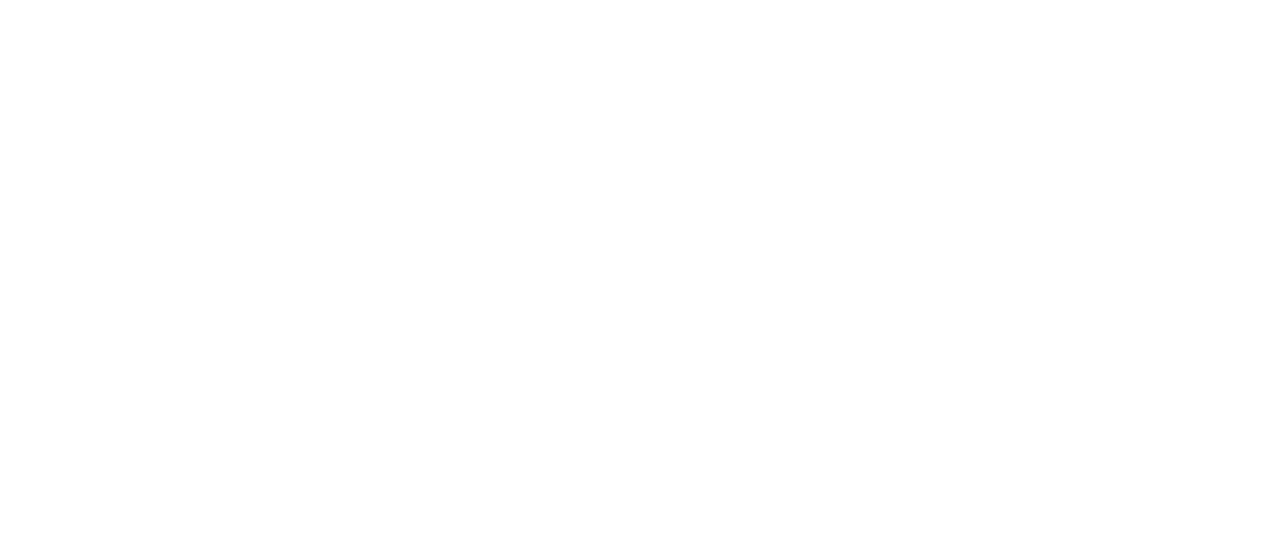
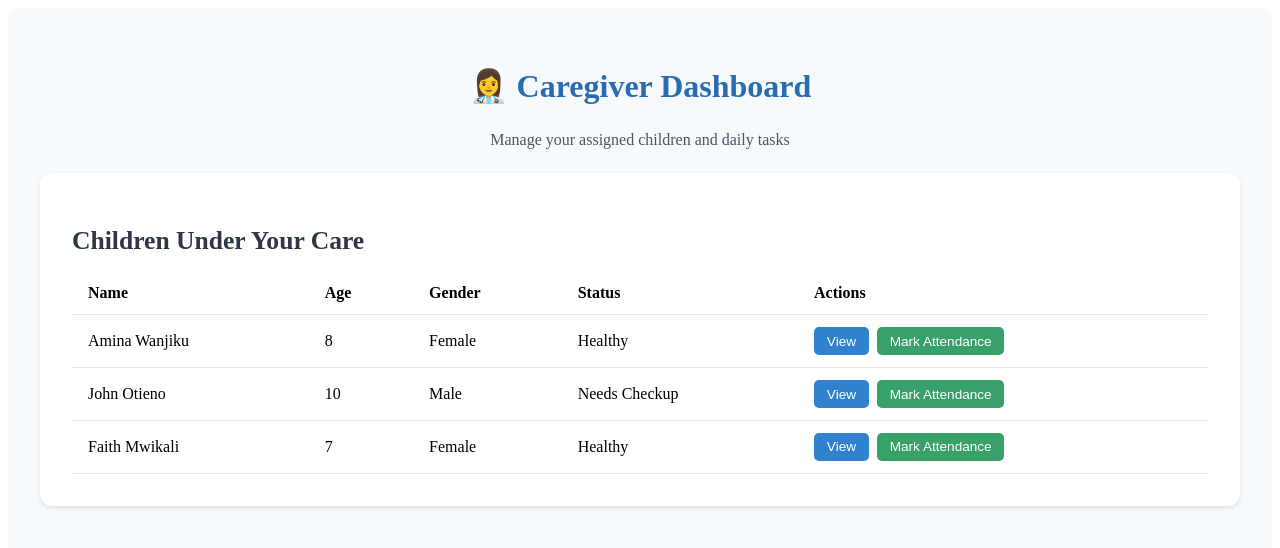
Before and after one commit to Johnkamau106/phase-5-project, a React (Vite) app in the folder frontend/: page /caregiver in a window 1280 px wide. Before the commit this address had no page. Shown: the top 548 px of the page. Built offline with nearby package versions, Linux system fonts and the light colour scheme.

Commit message:
feat: implement dashboards for admin, caregiver, and donor roles with routing and styling

```diff
--- a/frontend/src/App.jsx
+++ b/frontend/src/App.jsx
@@ -1,14 +1,35 @@
 
 // src/App.jsx
 import React from 'react';
-import { Routes, Route } from 'react-router-dom';
+import  { BrowserRouter as Router, Routes, Route, Navigate } from 'react-router-dom';
 // import Navbar from './components/Navbar.jsx';
 import Donations from './pages/donations/Donations.jsx';
 import HomePage from './pages/home/HomePage.jsx';
 import Splash from './components/screens/Splash/Splash';
 import HomeDetail from './pages/home/HomeDetail.jsx';
+import AdminDashboard from './pages/admin/AdminDashboard';
+import CaregiverDashboard from './pages/caregiver/CaregiverDashboard';
+import DonorDashboard from './pages/donor/DonorDashboard';
 
 const App = () => {
+  const userRole = localStorage.getItem('role'); // Simulated login role
+
+
+
+  const renderDashboard = () => {
+    switch (userRole) {
+      case 'admin':
+        return <AdminDashboard />;
+      case 'caregiver':
+        return <CaregiverDashboard />;
+      case 'donor':
+        return <DonorDashboard />;
+      default:
+        return <Navigate to="/not-found" />;
+    }
+
+  };
+  console.log('Role from localStorage:', userRole);
   return (
     <div className="min-h-screen bg-gray-100">
       {/* <Navbar /> */}
@@ -17,8 +38,15 @@ const App = () => {
         <Route path="/homes" element={<HomePage />} />
         <Route path="/donations" element={<Donations />} />
         <Route path="/homes/:id" element={<HomeDetail />} />
+
+        {/* Dashboards */}
+        <Route path="/dashboard" element={renderDashboard()} />
+        <Route path="/admin" element={<AdminDashboard />} />
+        <Route path="/caregiver" element={<CaregiverDashboard />} />
+        <Route path="/donor" element={<DonorDashboard />} />
       </Routes>
     </div>
+
   );
 };
 
--- /dev/null
+++ b/frontend/src/pages/admin/AdminDashboard.css
@@ -0,0 +1,58 @@
+.admin-dashboard {
+  padding: 2rem;
+  font-family: 'Segoe UI', sans-serif;
+}
+
+.admin-dashboard h2 {
+  text-align: center;
+  margin-bottom: 2rem;
+  color: #2c3e50;
+}
+
+.dashboard-summary {
+  display: grid;
+  grid-template-columns: repeat(auto-fit, minmax(200px, 1fr));
+  gap: 1rem;
+  margin-bottom: 3rem;
+}
+
+.summary-card {
+  background-color: #f7f9fc;
+  border-left: 5px solid #4a90e2;
+  padding: 1rem;
+  box-shadow: 0 2px 5px rgba(0,0,0,0.1);
+  border-radius: 8px;
+  text-align: center;
+}
+
+.summary-card h3 {
+  margin: 0;
+  color: #34495e;
+}
+
+.summary-card p {
+  font-size: 1.5rem;
+  color: #2c3e50;
+  margin: 0.5rem 0 0;
+}
+
+.dashboard-nav {
+  display: flex;
+  flex-wrap: wrap;
+  justify-content: center;
+  gap: 1rem;
+}
+
+.dashboard-nav button {
+  background-color: #3498db;
+  color: white;
+  border: none;
+  padding: 0.75rem 1.5rem;
+  border-radius: 6px;
+  cursor: pointer;
+  transition: background-color 0.2s ease;
+}
+
+.dashboard-nav button:hover {
+  background-color: #2980b9;
+}
--- /dev/null
+++ b/frontend/src/pages/admin/AdminDashboard.jsx
@@ -0,0 +1,137 @@
+import React, { useState } from 'react';
+import './AdminDashboard.css';
+
+const AdminDashboard = () => {
+  const [activeSection, setActiveSection] = useState('summary');
+
+  const renderSection = () => {
+    switch (activeSection) {
+      case 'users':
+        return (
+          <div className="admin-section">
+            <h3>👥 Manage Users</h3>
+            <table>
+              <thead>
+                <tr>
+                  <th>Name</th>
+                  <th>Email</th>
+                  <th>Role</th>
+                  <th>Actions</th>
+                </tr>
+              </thead>
+              <tbody>
+                <tr>
+                  <td>Jane Doe</td>
+                  <td>jane@example.com</td>
+                  <td>Donor</td>
+                  <td><button>Edit</button> <button>Delete</button></td>
+                </tr>
+                {/* Replace with mapped user data from backend */}
+              </tbody>
+            </table>
+          </div>
+        );
+
+      case 'homes':
+        return (
+          <div className="admin-section">
+            <h3>🏠 Registered Homes</h3>
+            <ul>
+              <li>Hope Children’s Home - Nairobi</li>
+              <li>Sunrise Orphanage - Kisumu</li>
+              {/* Replace with data from backend */}
+            </ul>
+          </div>
+        );
+
+      case 'donations':
+        return (
+          <div className="admin-section">
+            <h3>💰 Donation Records</h3>
+            <table>
+              <thead>
+                <tr>
+                  <th>Donor</th>
+                  <th>Amount</th>
+                  <th>Date</th>
+                  <th>Status</th>
+                </tr>
+              </thead>
+              <tbody>
+                <tr>
+                  <td>John Smith</td>
+                  <td>KES 50,000</td>
+                  <td>2025-07-10</td>
+                  <td>Confirmed</td>
+                </tr>
+                {/* Dynamic data from backend */}
+              </tbody>
+            </table>
+          </div>
+        );
+
+      case 'events':
+        return (
+          <div className="admin-section">
+            <h3>📅 Upcoming Events</h3>
+            <ul>
+              <li>Back-to-School Drive – Aug 5, 2025</li>
+              <li>Medical Camp – Sep 12, 2025</li>
+              {/* Fetch from backend later */}
+            </ul>
+          </div>
+        );
+
+      case 'settings':
+        return (
+          <div className="admin-section">
+            <h3>⚙️ Settings</h3>
+            <p>Configure system preferences, update credentials, manage access levels, and more.</p>
+            {/* Form fields or links to settings actions */}
+          </div>
+        );
+      default:
+        return (
+          <section className="dashboard-summary">
+            <div className="summary-card">
+              <h3>Total Donations</h3>
+              <p>KES 1,200,000</p>
+            </div>
+            <div className="summary-card">
+              <h3>Registered Homes</h3>
+              <p>15</p>
+            </div>
+            <div className="summary-card">
+              <h3>Donors</h3>
+              <p>42</p>
+            </div>
+            <div className="summary-card">
+              <h3>Upcoming Events</h3>
+              <p>3</p>
+            </div>
+          </section>
+        );
+    }
+  };
+
+  return (
+    <div className="admin-dashboard">
+      <h2>Welcome, Admin!</h2>
+
+      <section className="dashboard-nav">
+        <button onClick={() => setActiveSection('summary')}>Dashboard</button>
+        <button onClick={() => setActiveSection('users')}>Manage Users</button>
+        <button onClick={() => setActiveSection('homes')}>Manage Homes</button>
+        <button onClick={() => setActiveSection('donations')}>View Donations</button>
+        <button onClick={() => setActiveSection('events')}>Events</button>
+        <button onClick={() => setActiveSection('settings')}>Settings</button>
+      </section>
+
+      <div className="dashboard-content">
+        {renderSection()}
+      </div>
+    </div>
+  );
+};
+
+export default AdminDashboard;
--- /dev/null
+++ b/frontend/src/pages/caregiver/CaregiverDashboard.css
@@ -0,0 +1,37 @@
+.caregiver-dashboard {
+  padding: 2rem;
+  background-color: #edf2f7;
+  border-radius: 10px;
+}
+
+.caregiver-dashboard h2 {
+  font-size: 1.5rem;
+  font-weight: bold;
+  color: #2d3748;
+}
+.caregiver-dashboard {
+  padding: 2rem;
+  background-color: #f7fafc;
+  min-height: 100vh;
+}
+
+.caregiver-header {
+  margin-bottom: 1.5rem;
+  text-align: center;
+}
+
+.caregiver-header h2 {
+  font-size: 2rem;
+  color: #2b6cb0;
+}
+
+.caregiver-header p {
+  font-size: 1rem;
+  color: #4a5568;
+}
+
+.dashboard-section {
+  display: flex;
+  flex-direction: column;
+  gap: 2rem;
+}
--- /dev/null
+++ b/frontend/src/pages/caregiver/CaregiverDashboard.jsx
@@ -0,0 +1,20 @@
+import React from 'react';
+import './CaregiverDashboard.css';
+import ChildrenList from './ChildrenList';
+
+const CaregiverDashboard = () => {
+  return (
+    <div className="caregiver-dashboard">
+      <header className="caregiver-header">
+        <h2>👩‍⚕️ Caregiver Dashboard</h2>
+        <p>Manage your assigned children and daily tasks</p>
+      </header>
+
+      <section className="dashboard-section">
+        <ChildrenList />
+      </section>
+    </div>
+  );
+};
+
+export default CaregiverDashboard;
--- /dev/null
+++ b/frontend/src/pages/caregiver/ChildrenList.css
@@ -0,0 +1,44 @@
+.children-list {
+  padding: 2rem;
+  background-color: #fff;
+  border-radius: 12px;
+  box-shadow: 0 2px 4px rgba(0,0,0,0.1);
+}
+
+.children-list h2 {
+  font-size: 1.6rem;
+  margin-bottom: 1rem;
+  color: #2d3748;
+}
+
+.children-list table {
+  width: 100%;
+  border-collapse: collapse;
+}
+
+.children-list th,
+.children-list td {
+  padding: 0.75rem 1rem;
+  border-bottom: 1px solid #e2e8f0;
+  text-align: left;
+}
+
+.view-btn,
+.mark-btn {
+  margin-right: 0.5rem;
+  padding: 0.4rem 0.8rem;
+  border: none;
+  border-radius: 5px;
+  font-size: 0.85rem;
+  cursor: pointer;
+}
+
+.view-btn {
+  background-color: #3182ce;
+  color: white;
+}
+
+.mark-btn {
+  background-color: #38a169;
+  color: white;
+}
--- /dev/null
+++ b/frontend/src/pages/caregiver/ChildrenList.jsx
@@ -0,0 +1,61 @@
+import React from 'react';
+import './ChildrenList.css';
+
+const childrenData = [
+  {
+    id: 1,
+    name: 'Amina Wanjiku',
+    age: 8,
+    gender: 'Female',
+    status: 'Healthy',
+  },
+  {
+    id: 2,
+    name: 'John Otieno',
+    age: 10,
+    gender: 'Male',
+    status: 'Needs Checkup',
+  },
+  {
+    id: 3,
+    name: 'Faith Mwikali',
+    age: 7,
+    gender: 'Female',
+    status: 'Healthy',
+  },
+];
+
+const ChildrenList = () => {
+  return (
+    <div className="children-list">
+      <h2>Children Under Your Care</h2>
+      <table>
+        <thead>
+          <tr>
+            <th>Name</th>
+            <th>Age</th>
+            <th>Gender</th>
+            <th>Status</th>
+            <th>Actions</th>
+          </tr>
+        </thead>
+        <tbody>
+          {childrenData.map((child) => (
+            <tr key={child.id}>
+              <td>{child.name}</td>
+              <td>{child.age}</td>
+              <td>{child.gender}</td>
+              <td>{child.status}</td>
+              <td>
+                <button className="view-btn">View</button>
+                <button className="mark-btn">Mark Attendance</button>
+              </td>
+            </tr>
+          ))}
+        </tbody>
+      </table>
+    </div>
+  );
+};
+
+export default ChildrenList;
--- /dev/null
+++ b/frontend/src/pages/donor/DonorDashboard.css
@@ -0,0 +1,11 @@
+.donor-dashboard {
+  padding: 2rem;
+  background-color: #e6fffa;
+  border-radius: 10px;
+}
+
+.donor-dashboard h2 {
+  font-size: 1.5rem;
+  font-weight: bold;
+  color: #234e52;
+}
--- /dev/null
+++ b/frontend/src/pages/donor/DonorDashboard.jsx
@@ -0,0 +1,13 @@
+import React from 'react';
+import './DonorDashboard.css';
+
+const DonorDashboard = () => {
+  return (
+    <div className="donor-dashboard">
+      <h2>Donor Dashboard</h2>
+      <p>Track your donations, events, and impact reports.</p>
+    </div>
+  );
+};
+
+export default DonorDashboard;
```
Also changed, not shown: frontend/src/pages/admin/ManageUsers.css (added), frontend/src/pages/admin/ManageUsers.jsx (added).
